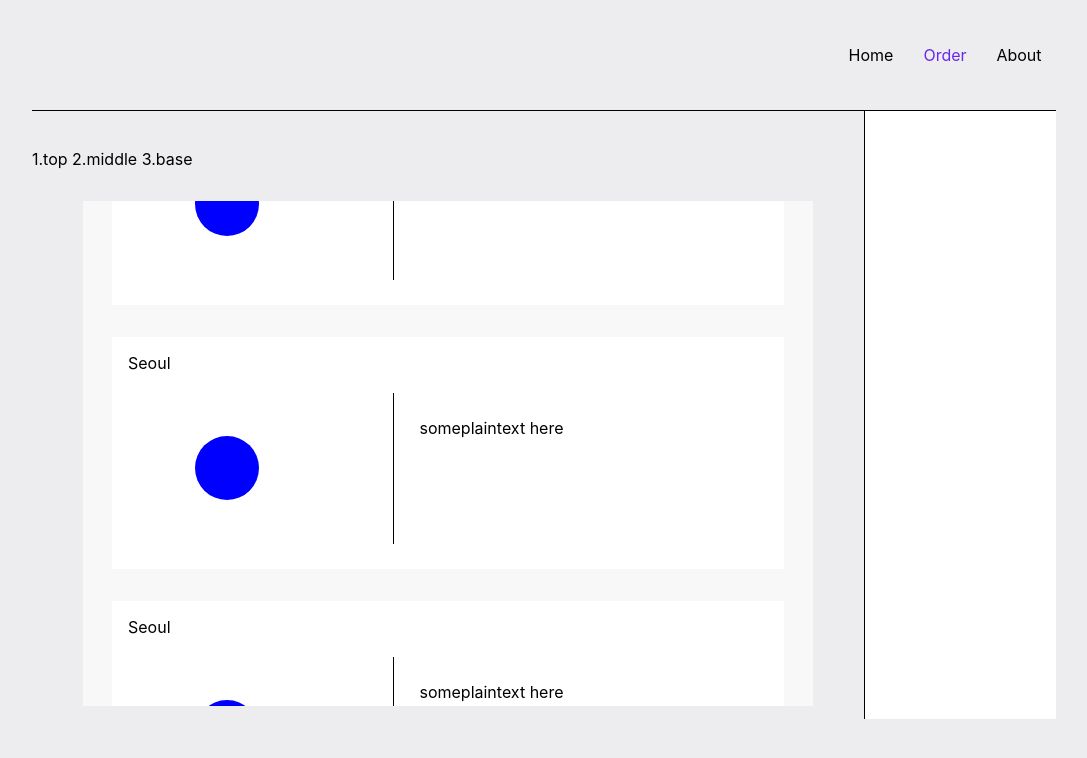
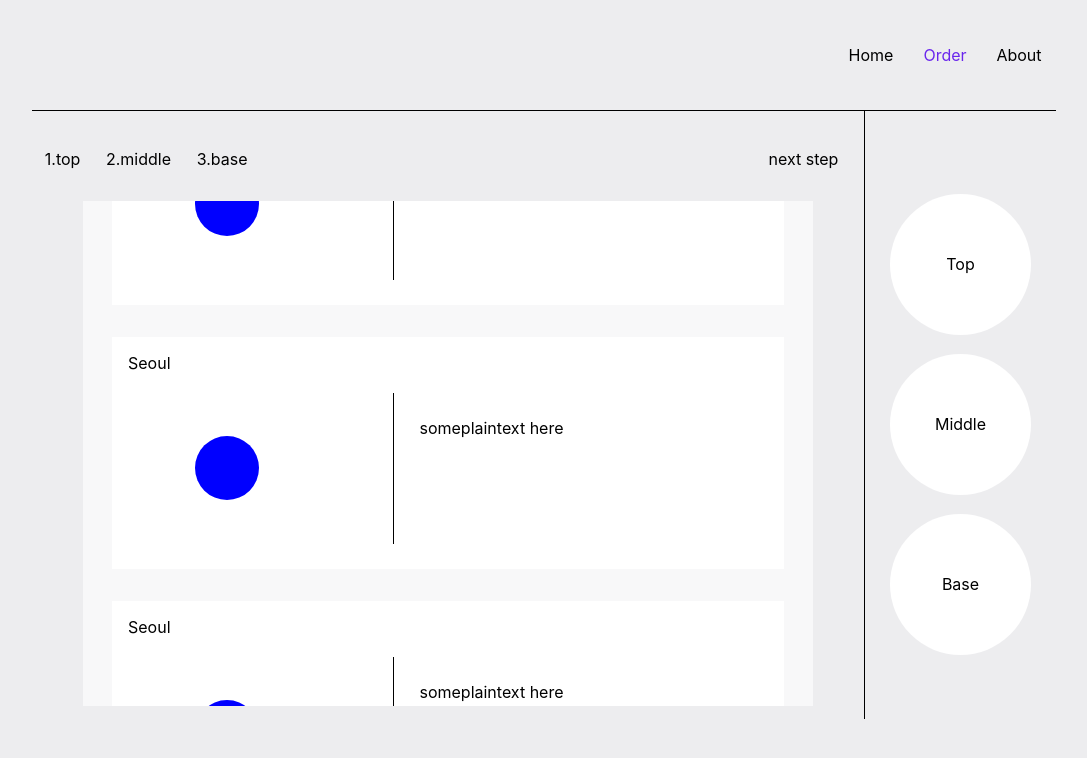
Before and after one commit to minji0345/your-own-light, a React (Create React App) app: page / in a window 1280 px wide. Both pictures are taken after a click on the element "Order". Shown: the top 758 px of the page, without its empty margins (96-1183 px from the left). Built offline with nearby package versions, Linux system fonts and the light colour scheme.

Commit message:
add next

```diff
--- a/src/components/maincontexts/Order.js
+++ b/src/components/maincontexts/Order.js
@@ -1,4 +1,4 @@
-import React from 'react';
+import React, { useState } from 'react';
 import './maincontexts.css';
 
 const cities = [];
@@ -23,6 +23,35 @@ function City() {
 
 function Order() {
 
+    const moduleNum = 1;
+
+    const [moduleType, setModuleType] = useState(moduleNum)
+
+    function nextHandler(moduleNum){
+        moduleNum += 1;
+        return(
+            setModuleType(moduleNum)
+        )
+    }
+
+    function moduleHandler() {
+
+        if (moduleType === 1){
+            return(
+                <CityBlockTop />
+            );
+        } else if (moduleType === 2){
+            return(
+                <CityBlockMiddle/>
+            )
+        } else if (moduleType === 3){
+            return(
+                <CityBlockBase/>
+            )
+        }
+    }
+
+
 
     function CityBlockTop() {
         return(
@@ -36,16 +65,16 @@ function Order() {
 
     function CityBlockMiddle() {
         return(
-            <div class="city-list">
-                이미지 넣기
+            <div class="city-list" style={{overflowY:'scroll'}}>
+                middle
             </div>
         )
     }
 
     function CityBlockBase() {
         return(
-            <div class="city-list">
-                이미지 넣기
+            <div class="city-list" style={{overflowY:'scroll'}}>
+                base
             </div>
         )
     }
@@ -53,13 +82,28 @@ function Order() {
     return (
         <div className="main-order">
             <div className="city-display">
-                <div className="status-bar">1.top 2.middle 3.base</div>
-                <CityBlockTop/>
+                <div className="status-bar">
+                    <div className="status-list">
+                        <div className="status"> 1.top</div>
+                        <div className="status">2.middle</div>
+                        <div className="status"> 3.base</div>
+                    </div>
+                    <div className="next-button" onClick={() => nextHandler(moduleNum)}>
+                        next step
+                    </div>
+
+                </div>
+                <div>{moduleHandler()}</div>
             </div>
-            <div className="order-state"></div>
+            <div className="order-state">
+                <div className="order order-top"> Top </div>
+                <div className="order order-middle"> Middle </div>
+                <div className="order order-base"> Base </div>
+            </div>
         </div>
     );
 };
 
 
+
 export default Order;
--- a/src/components/maincontexts/maincontexts.css
+++ b/src/components/maincontexts/maincontexts.css
@@ -17,14 +17,39 @@
 	width: 65vw;
 	height: 4vw;
 	padding: 2vw 0 0 0;
+	display: flex;
+	flex-direction: row;
+	justify-content: space-between;
+}
+
+.status-list {
+	display: flex;
+	flex-direction: row;
+	justify-content: flex-start;
+}
+
+.status {
+	margin: 0 1vw 0 1vw;
+}
+
+.next-button {
+	margin: 0 2vw 0 2vw;
+}
+
+.next-button:hover {
+	background-color: white;
+	cursor: pointer;
 }
 
 .order-state {
 	width: 15vw;
 	height: 76vh;
 	margin: 0;
-	background-color: white;
 	border-left: black solid 1px;
+	display: flex;
+	flex-direction: column;
+	justify-content: center;
+	align-items: center;
 }
 
 .city-list {
@@ -48,11 +73,11 @@
 	flex-direction: column;
 }
 
-.city-name{
+.city-name {
 	height: 30px;
 }
 
-.city-info{
+.city-info {
 	height: 170px;
 	display: flex;
 	flex-direction: row;
@@ -61,15 +86,26 @@
 	align-items: center;
 }
 
-.city-color{
+.city-color {
 	width: 5vw;
 	height: 5vw;
 	border-radius: 5vw;
 }
 
-.city-description{
+.city-description {
 	padding: 2vw;
-    width:20vw;
+	width: 20vw;
 	height: 100px;
-    border-left:black solid 1px;
+	border-left: black solid 1px;
 }
+
+.order {
+	width: 11vw;
+	height: 11vw;
+	border-radius: 11vw;
+	background-color: white;
+	margin-top: 1.5vw;
+	color: black;
+	text-align: center;
+	line-height: 11vw;
+}
```
Lines whose indentation alone changed are shown as unchanged.
